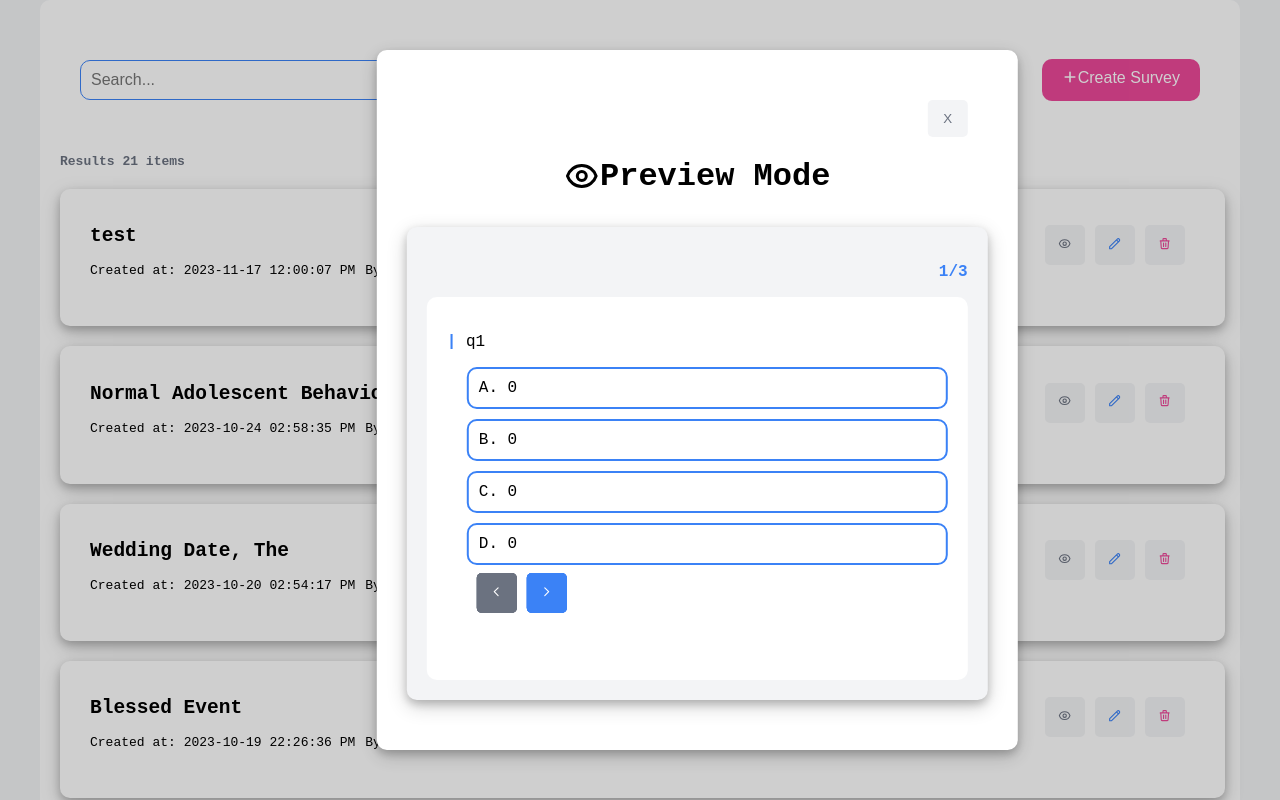
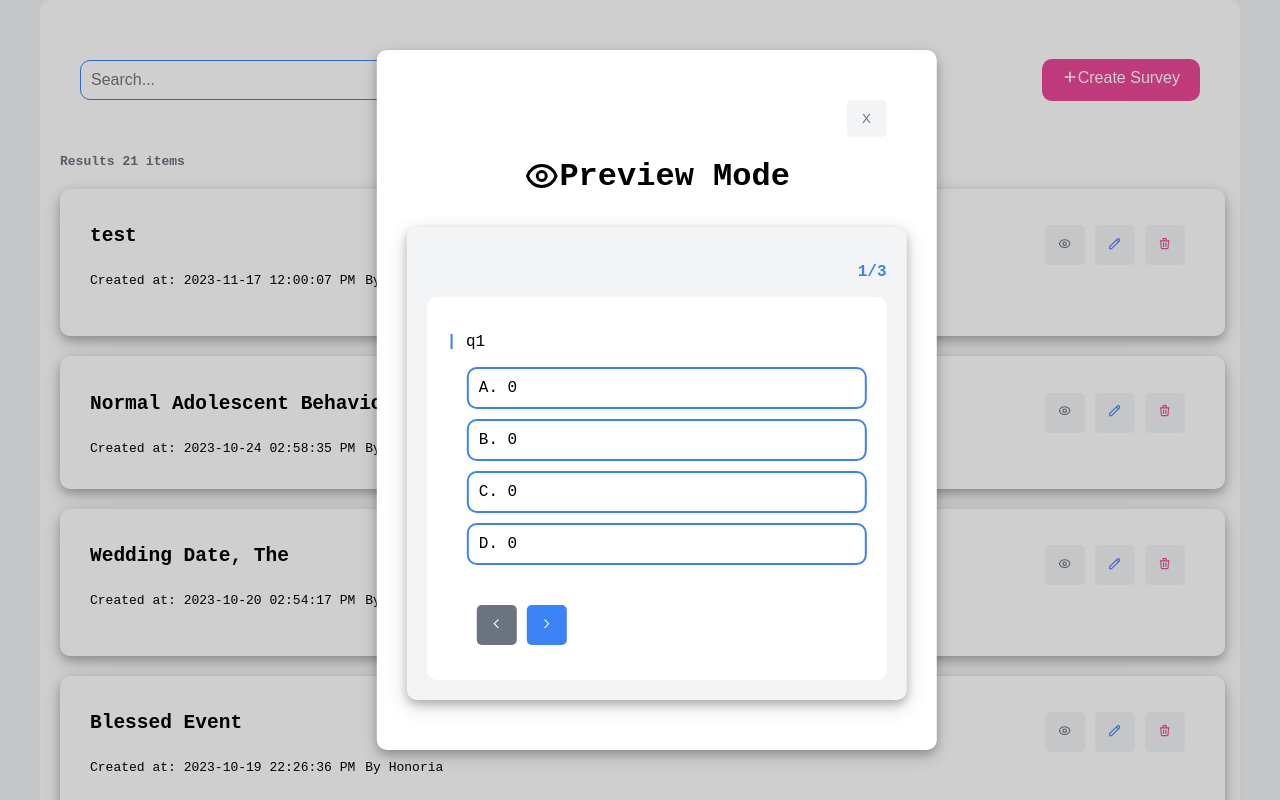
Before and after one commit to sirtongzaq/entro_homework, a Next.js app: page / in a window 1280 px wide. Both pictures are taken after a click on the button 1065 px from the left and 245 px from the top of the page. Shown: the top 800 px of the page. Built offline with nearby package versions, Linux system fonts and the light colour scheme.

Commit message:
update responsive ui

```diff
--- a/styles/delete.module.css
+++ b/styles/delete.module.css
@@ -1,7 +1,7 @@
 .main {
   position: fixed;
   top: 50%;
-  left: 40%;
+  left: 46%;
   transform: translate(-50%, -50%);
   z-index: 999;
   background-color: #00000030;
@@ -29,7 +29,7 @@
   font-size: 16px;
   height: 100%;
   animation: fadeIn 1s ease-in-out forwards;
-  width: 200%;
+  width: 100%;
   box-shadow: 0 4px 8px 0 rgba(0, 0, 0, 0.2), 0 6px 20px 0 rgba(0, 0, 0, 0.19);
   font-weight: bold;
 }
@@ -95,3 +95,57 @@
   cursor: pointer;
   margin-left: auto;
 }
+
+@media only screen and (min-width: 600px) {
+  .card {
+    display: flex;
+    flex-direction: column;
+    background-color: white;
+    color: #000;
+    border: none;
+    border-radius: 10px;
+    padding: 20px;
+    font-size: 16px;
+    height: 100%;
+    animation: fadeIn 1s ease-in-out forwards;
+    width: 150%;
+    box-shadow: 0 4px 8px 0 rgba(0, 0, 0, 0.2), 0 6px 20px 0 rgba(0, 0, 0, 0.19);
+    font-weight: bold;
+  }
+  .main {
+    position: fixed;
+    top: 50%;
+    left: 35%;
+    transform: translate(-50%, -50%);
+    z-index: 999;
+    background-color: #00000030;
+    padding: 100%;
+  }
+}
+
+@media only screen and (min-width: 768px) {
+  .card {
+    display: flex;
+    flex-direction: column;
+    background-color: white;
+    color: #000;
+    border: none;
+    border-radius: 10px;
+    padding: 20px;
+    font-size: 16px;
+    height: 100%;
+    animation: fadeIn 1s ease-in-out forwards;
+    width: 200%;
+    box-shadow: 0 4px 8px 0 rgba(0, 0, 0, 0.2), 0 6px 20px 0 rgba(0, 0, 0, 0.19);
+    font-weight: bold;
+  }
+  .main {
+    position: fixed;
+    top: 50%;
+    left: 40%;
+    transform: translate(-50%, -50%);
+    z-index: 999;
+    background-color: #00000030;
+    padding: 100%;
+  }
+}
--- a/styles/globals.css
+++ b/styles/globals.css
@@ -18,6 +18,15 @@ html {
 }
 .float-right {
   float: right;
+  display: flex;
+  flex-direction: column;
+  border-left: 1px solid #6b72803b;
+  padding-left: 5px;
+}
+.card-text-1 {
+  border-top: 1px solid #6b72803b;
+  padding-top: 10px;
+  width: 88%;
 }
 .icon-btn-view {
   text-align: center;
@@ -29,7 +38,7 @@ html {
   border: none;
   outline: none;
   cursor: pointer;
-  margin-right: 10px;
+  margin-bottom: 5px;
 }
 
 .icon-btn-edit {
@@ -42,7 +51,7 @@ html {
   border: none;
   outline: none;
   cursor: pointer;
-  margin-right: 10px;
+  margin-bottom: 5px;
 }
 
 .icon-btn-delete {
@@ -55,7 +64,7 @@ html {
   border: none;
   outline: none;
   cursor: pointer;
-  margin-right: 10px;
+  margin-bottom: 5px;
 }
 
 .container {
@@ -70,6 +79,7 @@ html {
   box-shadow: 0 4px 8px 0 rgba(0, 0, 0, 0.2), 0 6px 20px 0 rgba(0, 0, 0, 0.19);
   margin-top: 20px;
   margin-left: 20px;
+  height: 100%;
 }
 
 .card-body {
@@ -214,6 +224,12 @@ html {
   }
   .float-right {
     float: right;
+    display: flex;
+    flex-direction: row;
+    border: none;
+  }
+  .card-text-1 {
+    border: none;
   }
   .icon-btn-view {
     text-align: center;
@@ -404,6 +420,8 @@ html {
   }
   .float-right {
     float: right;
+    display: flex;
+    flex-direction: row;
   }
   .icon-btn-view {
     text-align: center;
--- a/styles/view.module.css
+++ b/styles/view.module.css
@@ -115,8 +115,8 @@
 .btncontroller {
   padding: 10px;
   margin-left: 10px;
-  position: fixed;
-  top: 62%;
+  position: relative;
+  top: 10%;
 }
 
 .btncontroller button {
@@ -244,8 +244,8 @@
   .btncontroller {
     padding: 10px;
     margin-left: 10px;
-    position: fixed;
-    top: 60%;
+    position: relative;
+    top: 10%;
   }
 
   .btncontroller button {
@@ -285,7 +285,7 @@
     font-size: 16px;
     animation: fadeIn 1s ease-in-out forwards;
     box-shadow: 0 4px 8px 0 rgba(0, 0, 0, 0.2), 0 6px 20px 0 rgba(0, 0, 0, 0.19);
-    width: 200%;
+    width: 170%;
     height: 600px;
   }
   .cardsm {
@@ -373,8 +373,8 @@
   .btncontroller {
     padding: 10px;
     margin-left: 10px;
-    position: fixed;
-    top: 55%;
+    position: relative;
+    top: 10%;
   }
 
   .btncontroller button {
```
Also changed, not shown: pages/components/view.js (+3 -4 lines).
